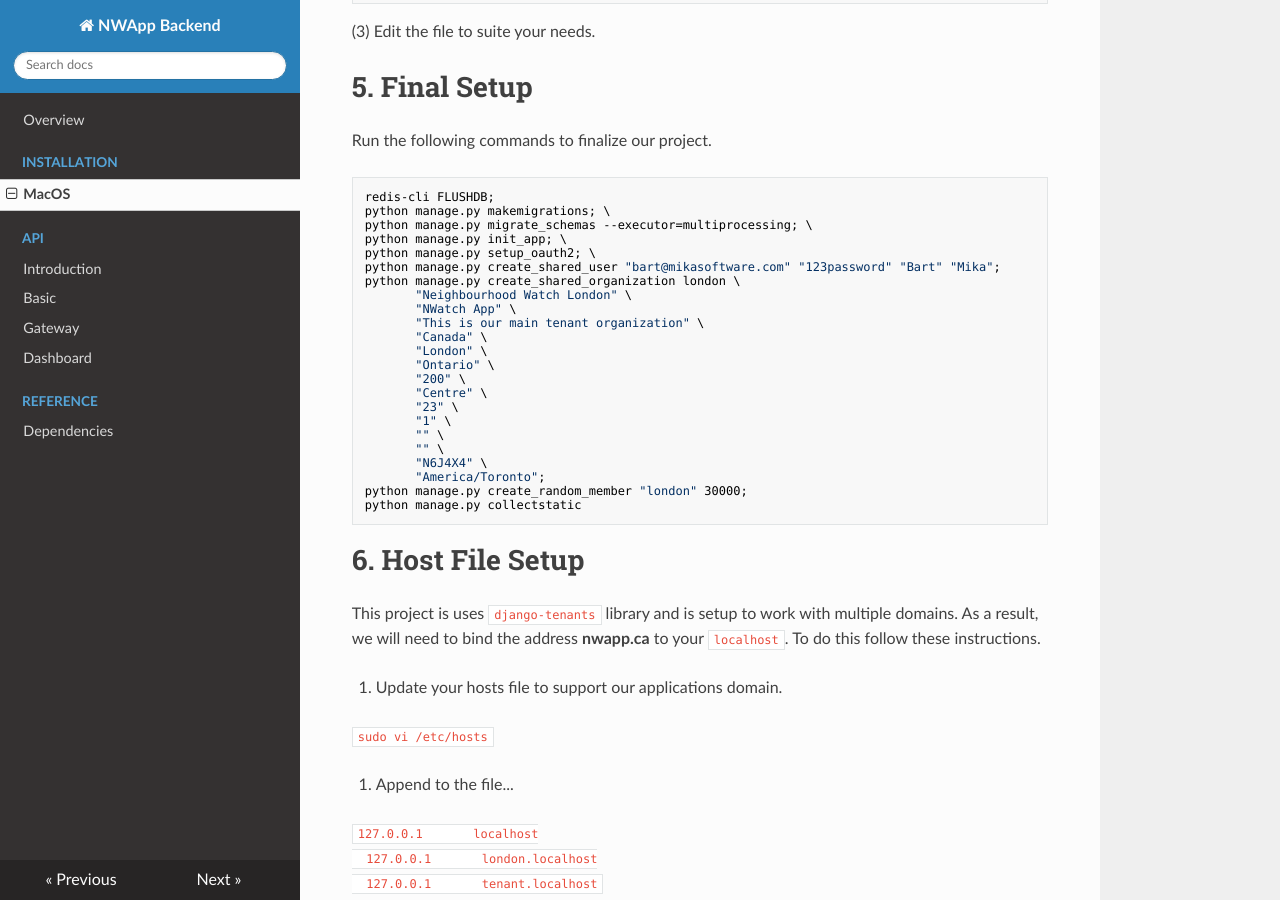
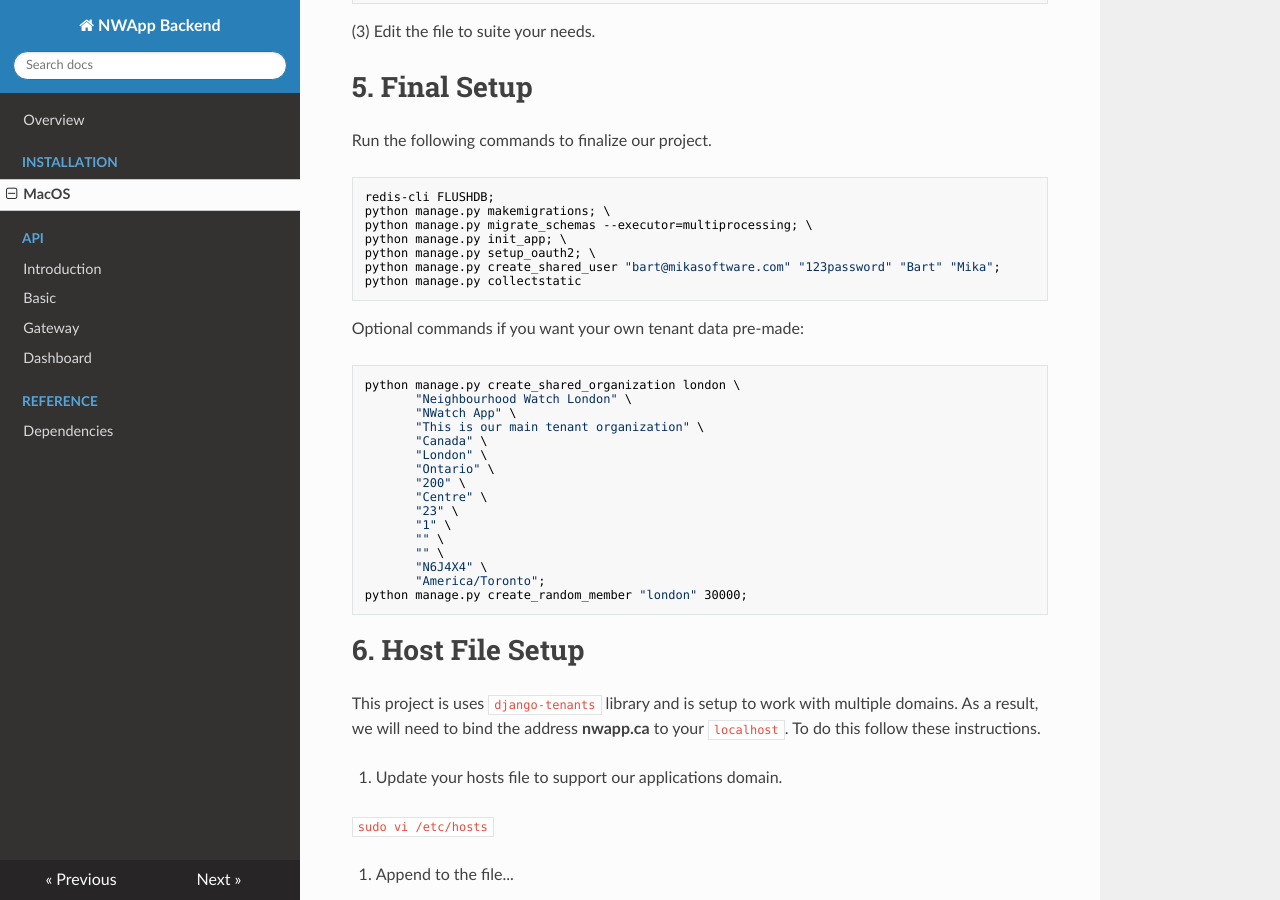
Before and after one commit to nwatchcanada/nwapp-back, an MkDocs documentation site: the page built from docs/installation/MacOS.md, in a window 1280 px wide and 900 px high, scrolled down 1603 px. Built offline with MkDocs 1.6.1, drawn with Linux system fonts in a browser that asks for light colours; nearby versions of some CDN libraries.

Commit message:
Minor doc update.

````diff
--- a/docs/installation/MacOS.md
+++ b/docs/installation/MacOS.md
@@ -80,6 +80,12 @@ python manage.py migrate_schemas --executor=multiprocessing; \
 python manage.py init_app; \
 python manage.py setup_oauth2; \
 python manage.py create_shared_user "bart@mikasoftware.com" "123password" "Bart" "Mika";
+python manage.py collectstatic
+```
+
+Optional commands if you want your own tenant data pre-made:
+
+```bash
 python manage.py create_shared_organization london \
        "Neighbourhood Watch London" \
        "NWatch App" \
````
Also changed, not shown: other parts of docs/installation/MacOS.md (+0 -1 lines).
